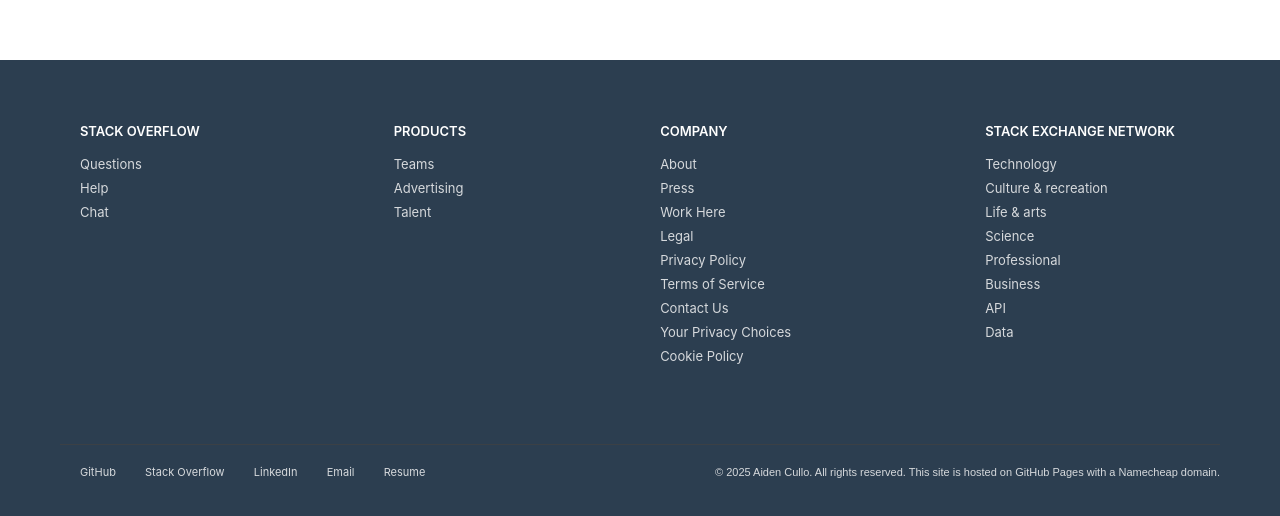
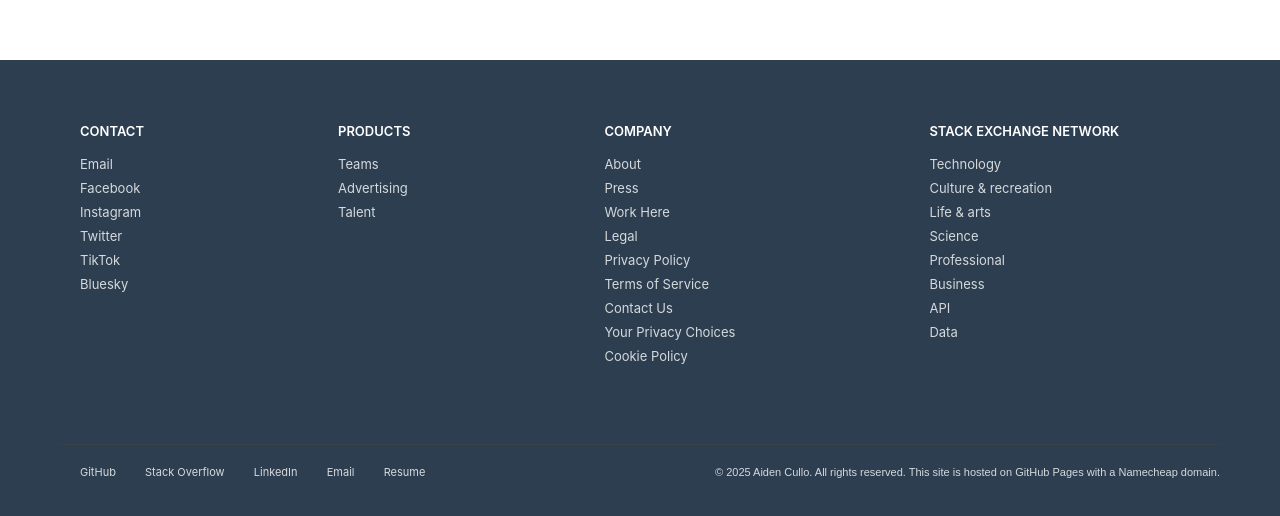
Before and after one commit to aidencullo/beta.aidencullo.com, a React (Vite) app: page / in a window 1280 px wide. Shown: the part 1700-2216 px from the top of the page. Built offline with nearby package versions, Linux system fonts and the light colour scheme.

Commit message:
Update footer contact section with social media links

```diff
--- a/src/components/Footer.tsx
+++ b/src/components/Footer.tsx
@@ -7,11 +7,14 @@ const Footer = () => {
     <footer className="footer">
       <div className="footer-headers">
         <div className="footer-section">
-          <h3><InternalLink href="#" title="Stack Overflow" className="header-me-link">Stack Overflow</InternalLink></h3>
+          <h3><InternalLink href="#" title="Contact" className="header-me-link">Contact</InternalLink></h3>
           <ul>
-            <li><InternalLink href="#" title="Questions" className="header-me-link">Questions</InternalLink></li>
-            <li><InternalLink href="#" title="Help" className="header-me-link">Help</InternalLink></li>
-            <li><InternalLink href="#" title="Chat" className="header-me-link">Chat</InternalLink></li>
+            <li><a href="mailto:aidencullo@gmail.com" className="header-me-link">Email</a></li>
+            <li><a href="https://facebook.com/aidencullo" target="_blank" rel="noopener noreferrer" className="header-me-link">Facebook</a></li>
+            <li><a href="https://instagram.com/aidencullo" target="_blank" rel="noopener noreferrer" className="header-me-link">Instagram</a></li>
+            <li><a href="https://twitter.com/aidencullo" target="_blank" rel="noopener noreferrer" className="header-me-link">Twitter</a></li>
+            <li><a href="https://tiktok.com/@aidencullo" target="_blank" rel="noopener noreferrer" className="header-me-link">TikTok</a></li>
+            <li><a href="https://bsky.app/profile/aidencullo.bsky.social" target="_blank" rel="noopener noreferrer" className="header-me-link">Bluesky</a></li>
           </ul>
         </div>
         <div className="footer-section">
```
